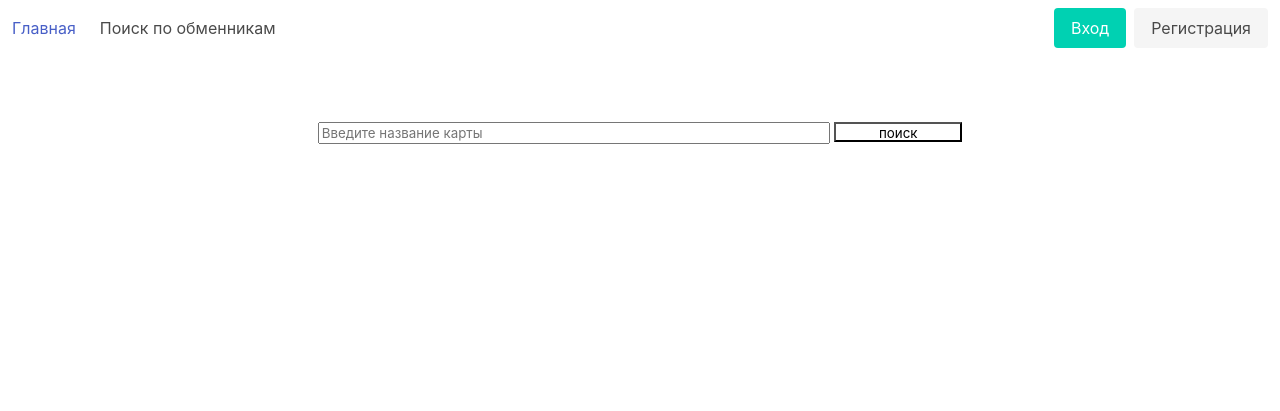
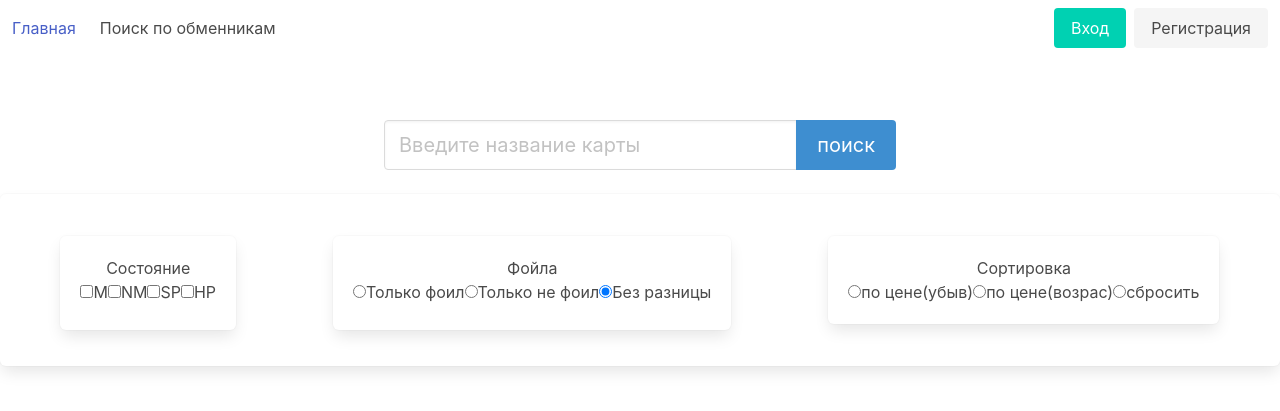
Before and after one commit to Cyber-Cowboy/exchangermtg, a Django app: page /exchangers/search in a window 1280 px wide. Shown: the top 411 px of the page. Run offline with Django 3.2, Linux system fonts and the light colour scheme; data that the repository does not hold is empty.

Commit message:
filters to search added

```diff
--- a/plist/templates/plist/search.html
+++ b/plist/templates/plist/search.html
@@ -1,12 +1,86 @@
 {%extends "base.html"%}
 {%block title%}Search{%endblock%}
 {%block content%}
-<form class="" action="./search" method="get" id="search">
-  <input class="field" type="text" name="query" placeholder="Введите название карты">
-  <input class="submit" type="submit" name="" value="поиск">
+<div id="app">
+<div class="level">
+<form class="level-item has-text-centered"  action="./search" method="get" id="search">
+  <div class="field  has-addons">
+    <div class="control is-expanded">
+      <input class="input  is-medium" type="text" v-model="query" name="query" placeholder="Введите название карты">
+    </div>
+    <div class="control">
+      <input class="button is-medium is-info" type="submit" value="поиск">
+    </div>
+  </div>
 </form>
-{%for cardlist in cardlists%}
-<div><a href="{%url 'plist:card_list' cardlist.id %}">{{cardlist.name}} by {{cardlist.user.username}}</a></div>
-{%endfor%}
+</div>
+<div class="filters box column ">
+  <div class="filter box">
+    <p>Состояние</p>
+  <form >
+    <p><input v-model="cond" type="checkbox"  name="cond" value="M">M</p>
+    <p><input v-model="cond" type="checkbox"  name="cond" value="NM">NM</p>
+    <p><input v-model="cond" type="checkbox"  name="cond" value="SP">SP</p>
+    <p><input v-model="cond" type="checkbox"  name="cond"  value="HP">HP</p>
+  </form>
+  </div>
+  <div class="filter box">
+  <p>Фойла</p>
+  <form>
+    <p><input type="radio" value="F" name="foil" v-model="foil">Только фоил</p>
+    <p><input type="radio" value="N" name="foil" v-model="foil">Только не фоил</p>
+    <p><input type="radio" value="D" name="foil" v-model="foil">Без разницы</p>
+  </form>
+  </div>
+  <div class="filter box">
+    <p>Сортировка</p>
+  <form>
+    <p><input type="radio" value="price(dec)" name="sort" v-model="sort">по цене(убыв)</p>
+    <p><input type="radio" value="price(inc)" name="sort" v-model="sort">по цене(возрас)</p>
+    <p><input type="radio" value="def" name="sort" v-model="sort">сбросить</p>
+  </form>
+</div>
+</div>
+<div class="m-5" v-for="card in sorted_cards" v-if="filt(card)"><a v-bind:href="card.cardlist_url">[[card.cardname]] найден в обменнике [[card.cardlist_user]]. Стоимость - [[card.price]] </a></div>
 
+
+</div>
+<script>
+let app = new Vue({
+  el: '#app',
+  delimiters: ['[[', ']]'],
+  data: {
+    query:"",
+    cond:[],
+    foil:"D",
+    sort:"",
+    cards:[{%for card in cards%}{ "cardname":"{{card.name}}",
+                                  "cardlist_url":"{%url 'plist:card_list' card.card_list.id%}",
+                                  "cardlist_user":"{{card.card_list.user.username}}",
+                                  "price":+"{{card.my_price}}".replace(',','.'),
+                                  "condition":"{{card.condition}}",
+                                  "foil":{{card.foil|lower}},},{%endfor%}]
+  },
+  methods:{
+    filt:function(card){
+      condition = this.cond.length==0|this.cond.findIndex((i)=>i==card.condition)!=-1;
+      foil = card.foil&this.foil=="F"|(!card.foil)&this.foil=="N"|this.foil=="D";
+      return condition&foil;
+    },
+
+  },
+  computed:{
+    sorted_cards:function(){
+      sorted = this.cards.slice(0)
+      if(this.sort=="price(inc)"){
+        sorted.sort(function(a,b){return a.price-b.price})
+      }else if(this.sort=="price(dec)"){
+        sorted.sort(function(a,b){return b.price-a.price})
+      }
+      return sorted;
+    }
+  }
+
+})
+</script>
 {%endblock%}
--- a/plist/views.py
+++ b/plist/views.py
@@ -16,9 +16,11 @@ def index(request):
 		"plist/index.html",{"cardlists":cardlist})
 
 def card_search(request):
+	cards = []
 	query = request.GET.get("query", "")
-	cardlists = CardList.objects.filter(Q(cards__name__icontains=query))
-	return render(request, "plist/search.html",{"cardlists":cardlists})
+	if query:
+		cards = Card.objects.filter(Q(name__icontains=query))
+	return render(request, "plist/search.html", {"cards":cards})
 
 def card_list(request, pk):
 	card_list = get_object_or_404(CardList,pk=pk)
```
